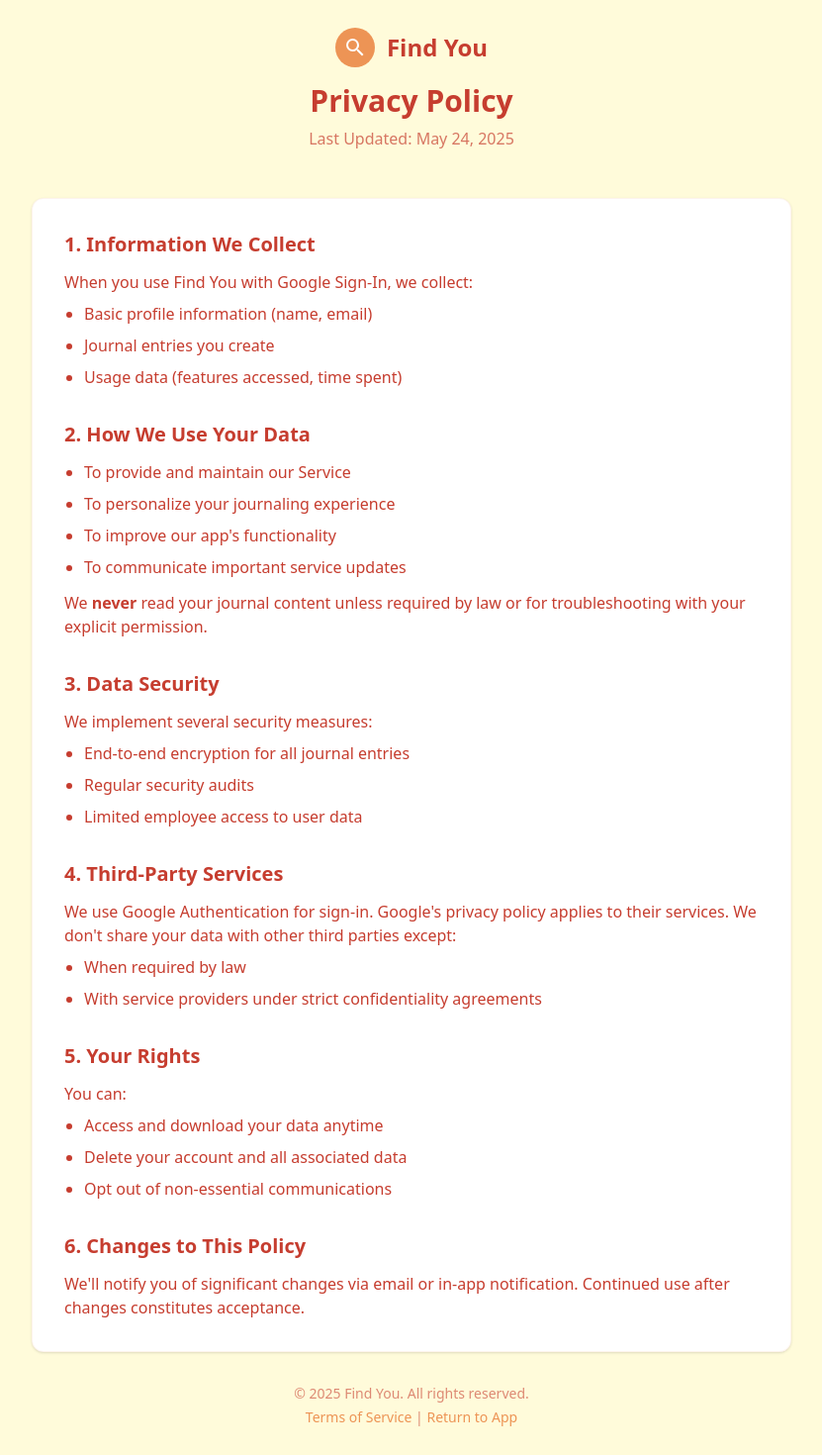
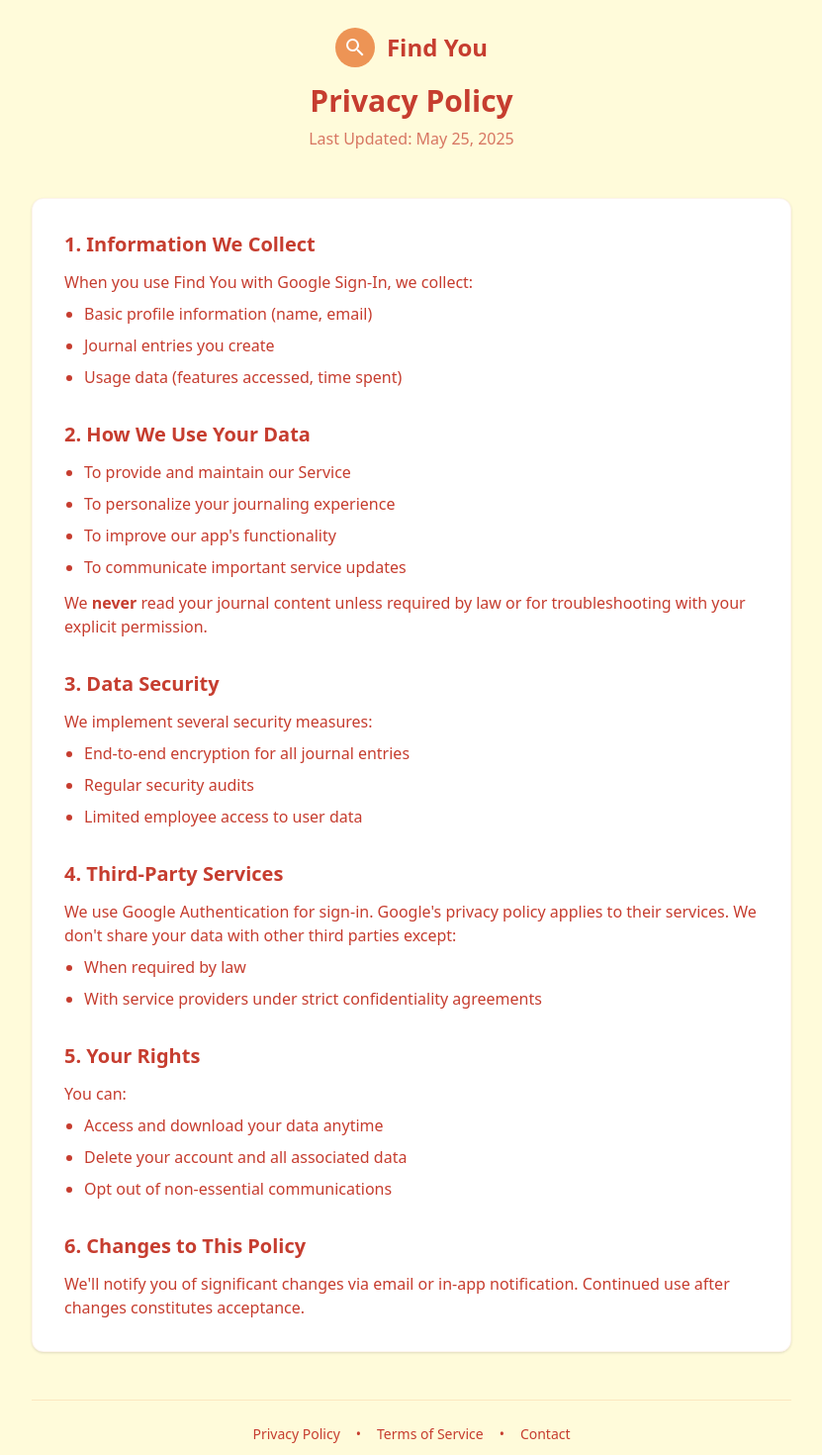
Before and after one commit to falihdzakwanz/find-you-journal, a Next.js app: page /privacy in a window 1280 px wide. Shown: the part 80-1550 px from the top of the page at 99% size, without its empty margins (224-1055 px from the left). Built offline with nearby package versions, Linux system fonts and the light colour scheme; no server answers.

Commit message:
style: footer components

```diff
--- a/src/app/about/page.tsx
+++ b/src/app/about/page.tsx
@@ -3,14 +3,14 @@ import Link from "next/link";
 
 export default function AboutPage() {
   return (
-    <main className="max-w-3xl px-4 py-10 mx-auto text-justify sm:px-6 lg:px-8 text-dark-brown">
+    <main className="w-full px-4 py-10 mx-auto text-justify lg:max-w-3xl md:max-w-2xl sm:px-6 lg:px-8 text-dark-brown">
       <div className="flex items-center justify-center gap-3 mb-8">
         <div className="flex items-center justify-center w-12 h-12 text-xl font-bold text-white rounded-full bg-gradient-to-br from-indigo-800 to-amber-600">
           FY
         </div>
         <h1 className="font-serif text-3xl font-bold sm:text-4xl">Find You</h1>
       </div>
-      <p className="mb-2 italic text-center text-accent text-2xl sm:text-3xl">
+      <p className="mb-2 text-2xl italic text-center text-accent sm:text-3xl">
         &quot;The journal that helps you discover yourself&quot;
       </p>
 
--- a/src/app/privacy/page.tsx
+++ b/src/app/privacy/page.tsx
@@ -1,14 +1,14 @@
 "use client";
 
+import Footer from "@/components/fragments/Footer";
 import { motion } from "framer-motion";
-import Link from "next/link";
 
 export default function PrivacyPage() {
   return (
     <div className="min-h-screen px-4 py-12 bg-neutral sm:px-6 lg:px-8">
-      <div className="max-w-3xl mx-auto">
+      <div className="w-full mx-auto lg:max-w-3xl md:max-w-2xl">
         {/* Header */}
-        <motion.div
+        <motion.header
           initial={{ opacity: 0, y: -20 }}
           animate={{ opacity: 1, y: 0 }}
           transition={{ duration: 0.5 }}
@@ -28,18 +28,11 @@ export default function PrivacyPage() {
           <h2 className="mb-2 text-3xl font-bold text-dark-brown">
             Privacy Policy
           </h2>
-          <p className="text-dark-brown/70">
-            Last Updated:{" "}
-            {new Date().toLocaleDateString("en-US", {
-              year: "numeric",
-              month: "long",
-              day: "numeric",
-            })}
-          </p>
-        </motion.div>
+          <p className="text-dark-brown/70">Last Updated: May 25, 2025</p>
+        </motion.header>
 
         {/* Content */}
-        <motion.div
+        <motion.main
           initial={{ opacity: 0 }}
           animate={{ opacity: 1 }}
           transition={{ delay: 0.2 }}
@@ -93,8 +86,8 @@ export default function PrivacyPage() {
               </h3>
               <p>
                 We use Google Authentication for sign-in. Google&apos;s privacy
-                policy applies to their services. We don&apos;t share your data with
-                other third parties except:
+                policy applies to their services. We don&apos;t share your data
+                with other third parties except:
               </p>
               <ul className="pl-5 mt-2 space-y-2 list-disc">
                 <li>When required by law</li>
@@ -127,26 +120,10 @@ export default function PrivacyPage() {
               </p>
             </section>
           </div>
-        </motion.div>
+        </motion.main>
 
         {/* Footer */}
-        <motion.div
-          initial={{ opacity: 0 }}
-          animate={{ opacity: 1 }}
-          transition={{ delay: 0.4 }}
-          className="mt-8 text-sm text-center text-dark-brown/60"
-        >
-          <p>© {new Date().getFullYear()} Find You. All rights reserved.</p>
-          <p className="mt-1">
-            <Link href="/terms" className="text-primary hover:underline">
-              Terms of Service
-            </Link>{" "}
-            |{" "}
-            <Link href="/" className="text-primary hover:underline">
-              Return to App
-            </Link>
-          </p>
-        </motion.div>
+        <Footer />
       </div>
     </div>
   );
--- a/src/app/terms/page.tsx
+++ b/src/app/terms/page.tsx
@@ -1,14 +1,15 @@
 "use client";
 
+import Footer from "@/components/fragments/Footer";
 import { motion } from "framer-motion";
 import Link from "next/link";
 
 export default function TermsPage() {
   return (
     <div className="min-h-screen px-4 py-12 bg-neutral sm:px-6 lg:px-8">
-      <div className="max-w-3xl mx-auto">
+      <div className="w-full mx-auto lg:max-w-3xl md:max-w-2xl">
         {/* Header */}
-        <motion.div
+        <motion.header
           initial={{ opacity: 0, y: -20 }}
           animate={{ opacity: 1, y: 0 }}
           transition={{ duration: 0.5 }}
@@ -17,17 +18,22 @@ export default function TermsPage() {
           <div className="inline-flex items-center gap-3 mb-4">
             <div className="flex items-center justify-center w-10 h-10 rounded-full bg-primary">
               <svg className="w-6 h-6 text-white" viewBox="0 0 24 24">
-                <path fill="currentColor" d="M9.5 3A6.5 6.5 0 0 1 16 9.5c0 1.61-.59 3.09-1.56 4.23l.27.27h.79l5 5l-1.5 1.5l-5-5v-.79l-.27-.27A6.516 6.516 0 0 1 9.5 16A6.5 6.5 0 0 1 3 9.5A6.5 6.5 0 0 1 9.5 3m0 2C7 5 5 7 5 9.5S7 14 9.5 14S14 12 14 9.5S12 5 9.5 5z"/>
+                <path
+                  fill="currentColor"
+                  d="M9.5 3A6.5 6.5 0 0 1 16 9.5c0 1.61-.59 3.09-1.56 4.23l.27.27h.79l5 5l-1.5 1.5l-5-5v-.79l-.27-.27A6.516 6.516 0 0 1 9.5 16A6.5 6.5 0 0 1 3 9.5A6.5 6.5 0 0 1 9.5 3m0 2C7 5 5 7 5 9.5S7 14 9.5 14S14 12 14 9.5S12 5 9.5 5z"
+                />
               </svg>
             </div>
             <h1 className="text-2xl font-bold text-dark-brown">Find You</h1>
           </div>
-          <h2 className="mb-2 text-3xl font-bold text-dark-brown">Terms of Service</h2>
-          <p className="text-dark-brown/70">Last Updated: {new Date().toLocaleDateString('en-US', { year: 'numeric', month: 'long', day: 'numeric' })}</p>
-        </motion.div>
+          <h2 className="mb-2 text-3xl font-bold text-dark-brown">
+            Terms of Service
+          </h2>
+          <p className="text-dark-brown/70">Last Updated: May 25, 2025</p>
+        </motion.header>
 
         {/* Content */}
-        <motion.div
+        <motion.main
           initial={{ opacity: 0 }}
           animate={{ opacity: 1 }}
           transition={{ delay: 0.2 }}
@@ -35,64 +41,84 @@ export default function TermsPage() {
         >
           <div className="prose-sm prose sm:prose max-w-none text-dark-brown">
             <section className="mb-8">
-              <h3 className="mb-3 text-xl font-semibold text-dark-brown">1. Acceptance of Terms</h3>
+              <h3 className="mb-3 text-xl font-semibold text-dark-brown">
+                1. Acceptance of Terms
+              </h3>
               <p>
-                By accessing or using the Find You journaling application (&quot;Service&quot;), you agree to be bound by these Terms of Service. If you disagree, please refrain from using our Service.
+                By accessing or using the Find You journaling application
+                (&quot;Service&quot;), you agree to be bound by these Terms of
+                Service. If you disagree, please refrain from using our Service.
               </p>
             </section>
 
             <section className="mb-8">
-              <h3 className="mb-3 text-xl font-semibold text-dark-brown">2. Service Description</h3>
+              <h3 className="mb-3 text-xl font-semibold text-dark-brown">
+                2. Service Description
+              </h3>
               <p>
-                Find You provides a digital journaling platform for personal reflection and self-discovery. We reserve the right to modify or discontinue the Service at any time without notice.
+                Find You provides a digital journaling platform for personal
+                reflection and self-discovery. We reserve the right to modify or
+                discontinue the Service at any time without notice.
               </p>
             </section>
 
             <section className="mb-8">
-              <h3 className="mb-3 text-xl font-semibold text-dark-brown">3. User Responsibilities</h3>
+              <h3 className="mb-3 text-xl font-semibold text-dark-brown">
+                3. User Responsibilities
+              </h3>
               <ul className="pl-5 space-y-2 list-disc">
                 <li>You must be at least 13 years old to use this Service</li>
-                <li>You are responsible for maintaining the confidentiality of your Google account</li>
+                <li>
+                  You are responsible for maintaining the confidentiality of
+                  your Google account
+                </li>
                 <li>All journal content must comply with applicable laws</li>
                 <li>Prohibited: Hate speech, illegal content, or harassment</li>
               </ul>
             </section>
 
             <section className="mb-8">
-              <h3 className="mb-3 text-xl font-semibold text-dark-brown">4. Data Privacy</h3>
+              <h3 className="mb-3 text-xl font-semibold text-dark-brown">
+                4. Data Privacy
+              </h3>
               <p>
-                Your journal entries are private by default. We implement industry-standard security measures but cannot guarantee absolute security. Review our <Link href="/privacy" className="text-primary hover:underline">Privacy Policy</Link> for details.
+                Your journal entries are private by default. We implement
+                industry-standard security measures but cannot guarantee
+                absolute security. Review our{" "}
+                <Link href="/privacy" className="text-primary hover:underline">
+                  Privacy Policy
+                </Link>{" "}
+                for details.
               </p>
             </section>
 
             <section className="mb-8">
-              <h3 className="mb-3 text-xl font-semibold text-dark-brown">5. Limitation of Liability</h3>
+              <h3 className="mb-3 text-xl font-semibold text-dark-brown">
+                5. Limitation of Liability
+              </h3>
               <p>
-                Find You shall not be liable for any indirect, incidental, or consequential damages arising from your use of the Service. Our total liability is limited to the amount you&apos;ve paid us in the past six months.
+                Find You shall not be liable for any indirect, incidental, or
+                consequential damages arising from your use of the Service. Our
+                total liability is limited to the amount you&apos;ve paid us in
+                the past six months.
               </p>
             </section>
 
             <section>
-              <h3 className="mb-3 text-xl font-semibold text-dark-brown">6. Changes to Terms</h3>
+              <h3 className="mb-3 text-xl font-semibold text-dark-brown">
+                6. Changes to Terms
+              </h3>
               <p>
-                We may revise these terms at any time. Continued use after changes constitutes acceptance. We&apos;ll notify users of significant changes via email or in-app notification.
+                We may revise these terms at any time. Continued use after
+                changes constitutes acceptance. We&apos;ll notify users of
+                significant changes via email or in-app notification.
               </p>
             </section>
           </div>
-        </motion.div>
+        </motion.main>
 
         {/* Footer */}
-        <motion.div
-          initial={{ opacity: 0 }}
-          animate={{ opacity: 1 }}
-          transition={{ delay: 0.4 }}
-          className="mt-8 text-sm text-center text-dark-brown/60"
-        >
-          <p>© {new Date().getFullYear()} Find You. All rights reserved.</p>
-          <p className="mt-1">
-            <Link href="/privacy" className="text-primary hover:underline">Privacy Policy</Link> | <Link href="/" className="text-primary hover:underline">Return to App</Link>
-          </p>
-        </motion.div>
+        <Footer />
       </div>
     </div>
   );
--- a/src/components/fragments/Footer/index.tsx
+++ b/src/components/fragments/Footer/index.tsx
@@ -2,22 +2,22 @@ import Link from "next/link";
 
 export default function Footer() {
   return (
-    <footer className="mt-12 pt-6 border-t border-primary/20">
-      <div className="flex flex-col items-center justify-center gap-2 text-sm text-dark-brown sm:flex-row sm:gap-4">
+    <footer className="mt-12 pt-6 border-t border-primary/20 text-dark-brown">
+      <div className="flex items-center justify-center gap-2 text-sm flex-row sm:gap-4">
         <Link
           href="/privacy"
           className="transition hover:text-accent hover:underline"
         >
           Privacy Policy
         </Link>
-        <span className="hidden sm:inline">•</span>
+        <span className="inline">•</span>
         <Link
           href="/terms"
           className="transition hover:text-accent hover:underline"
         >
           Terms of Service
         </Link>
-        <span className="hidden sm:inline">•</span>
+        <span className="inline">•</span>
         <Link
           href="/contact"
           className="transition hover:text-accent hover:underline"
```
